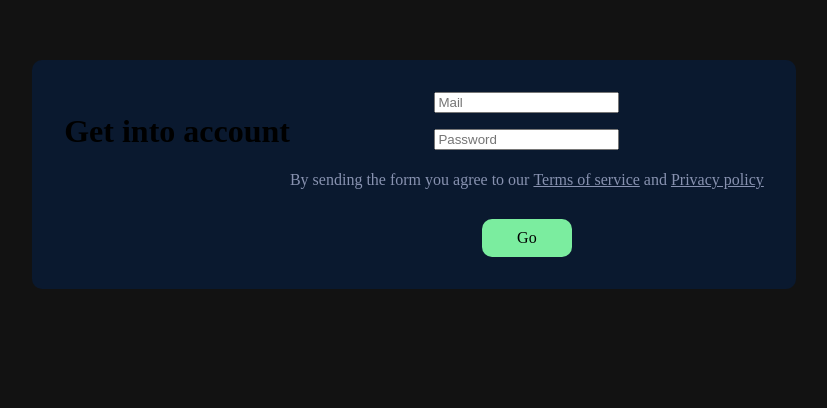
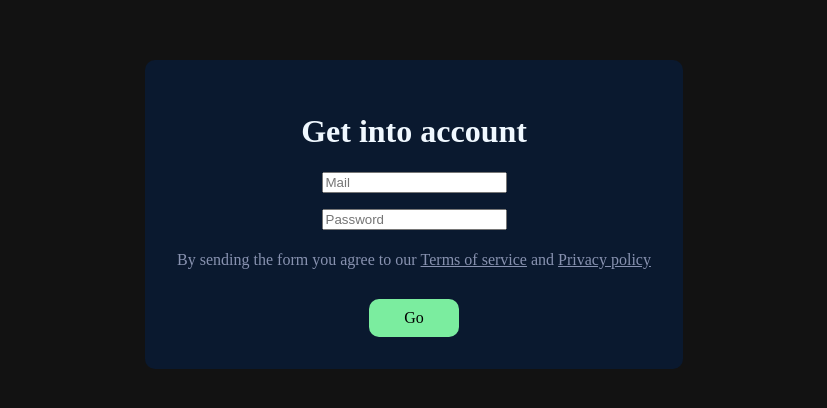
Before and after one commit to patarr19NEO/PasswordManager, a React (Vite) app in the folder frontend/: page /getIntoAccount in a window 1280 px wide. Shown: the part 140-548 px from the top of the page, without its empty margins (226-1053 px from the left). Built offline with nearby package versions, Linux system fonts and the light colour scheme; a web font is replaced by a local one.

Commit message:
added h1 header and its style

```diff
--- a/frontend/src/Components/GetIntoAccount/GetIntoAccount.css
+++ b/frontend/src/Components/GetIntoAccount/GetIntoAccount.css
@@ -32,6 +32,12 @@
     margin-right: auto;
     max-width: max-content; /* ограничивает ширину по содержимому */
     border-radius: 10px;
+    flex-direction: column;
+    text-align: center;
+}
+
+.window h1 {
+    color: aliceblue;
 }
 
 .agreement {
```
